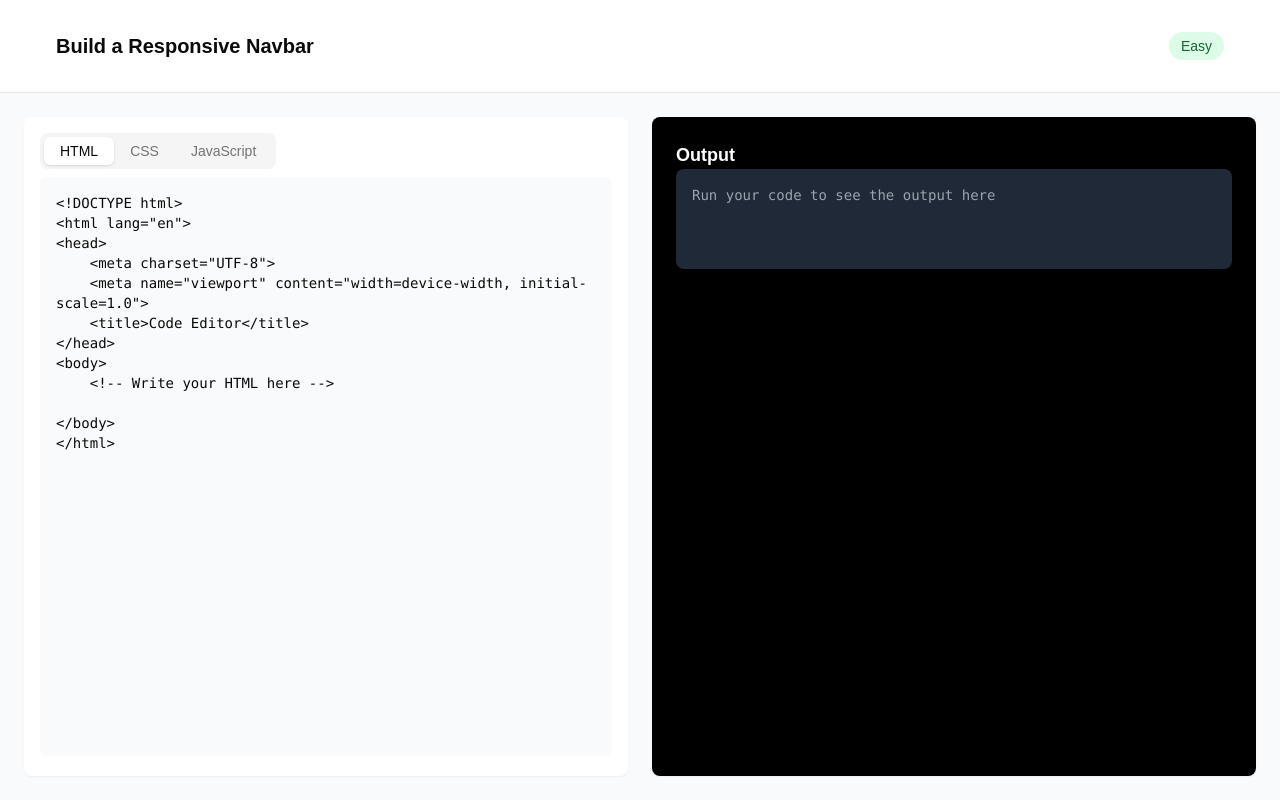
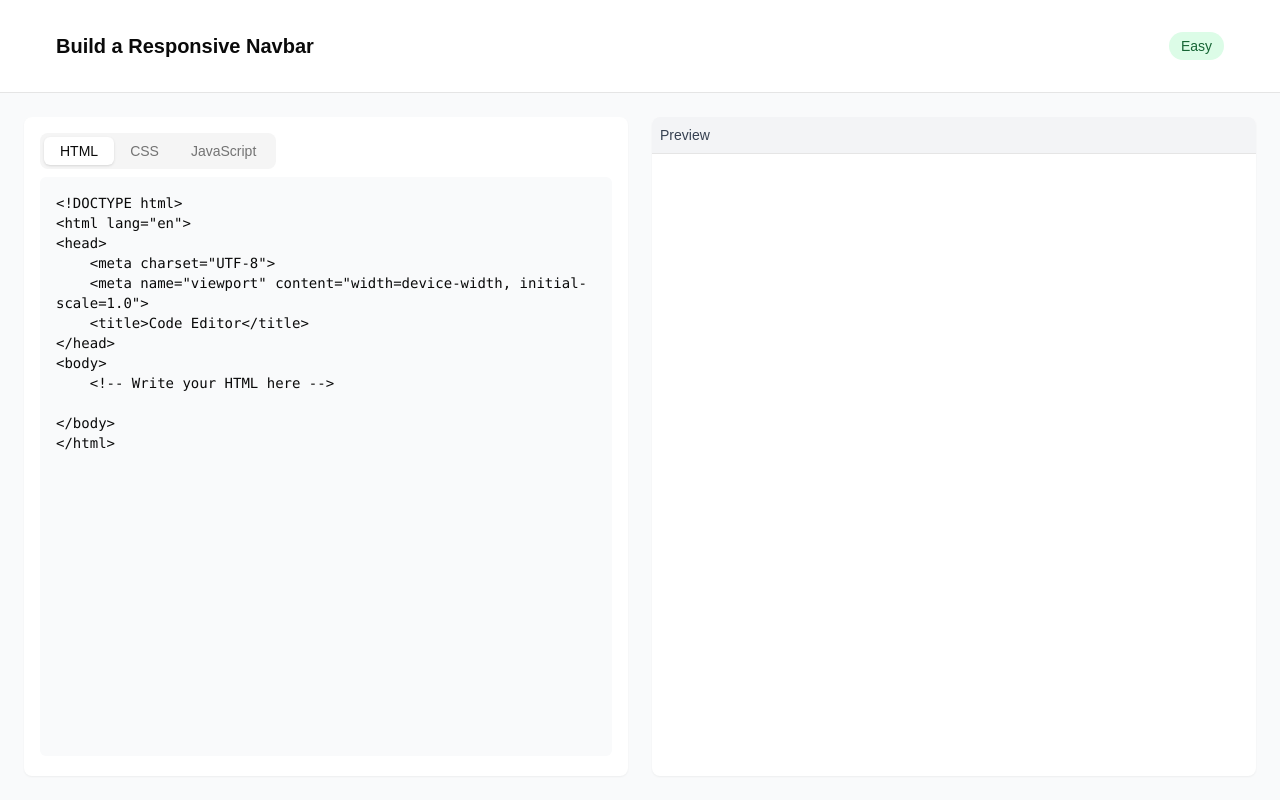
Before and after one commit to dkgulia/DevCode, a Next.js app: page /problems/1 in a window 1280 px wide. Built offline with nearby package versions, Linux system fonts and the light colour scheme; no server answers; sample sign-in values are in the browser's storage.

Commit message:
compiler-added

```diff
--- a/src/app/(auth)/login/page.tsx
+++ b/src/app/(auth)/login/page.tsx
@@ -4,5 +4,9 @@
 import { SignIn } from '@clerk/nextjs';
 
 export default function LoginPage() {
-  return <SignIn />;
+  return (
+    <div className='bg-black flex items-center justify-center h-screen'>
+      <SignIn />;
+    </div>
+  )
 }
--- a/src/app/(auth)/register/page.tsx
+++ b/src/app/(auth)/register/page.tsx
@@ -4,5 +4,9 @@
 import { SignUp } from '@clerk/nextjs';
 
 export default function RegisterPage() {
-  return <SignUp />;
+  return (
+    <div className='bg-black flex items-center justify-center h-screen'>
+      <SignUp />
+    </div>
+  )
 }
--- a/src/app/problems/[id]/page.tsx
+++ b/src/app/problems/[id]/page.tsx
@@ -2,65 +2,47 @@
 
 import React, { useState, useEffect } from "react";
 import { useParams, useRouter } from "next/navigation";
+import { useAuth } from "@clerk/nextjs";
+import CodeEditor from "../../../components/problems/CodeEditor";
 import { problems } from "../../../constants/problems";
-import CodeEditor from "../../../components/problems/CodeEditor";
-import { useAuth } from "@clerk/nextjs";
-
 
 const difficultyColors = {
   Easy: "bg-green-100 text-green-800",
   Medium: "bg-yellow-100 text-yellow-800",
   Hard: "bg-red-100 text-red-800",
-};
+} as const;
 
-export default function ProblemPage() {
+type Difficulty = keyof typeof difficultyColors;
+
+interface Problem {
+  id: string;
+  title: string;
+  difficulty: Difficulty;
+  // Add other problem properties as needed
+}
+
+const ProblemPage: React.FC = () => {
   const { isLoaded, isSignedIn } = useAuth();
   const router = useRouter();
   const { id } = useParams() as { id: string };
-  const problem = problems.find((p) => p.id === id);
+  const problem = problems.find((p) => p.id === id) as Problem | undefined;
 
-  const [code, setCode] = useState("");
-  const [output, setOutput] = useState("");
-  const [isCompiling, setIsCompiling] = useState(false);
-  const [error, setError] = useState("");
+  const [output, setOutput] = useState<string>("");
+  const [isCompiling, setIsCompiling] = useState<boolean>(false);
+  const [error, setError] = useState<string>("");
 
   useEffect(() => {
     if (isLoaded && !isSignedIn) {
-      router.push('/sign-in'); // Update this line
+      router.push('/sign-in');
     }
   }, [isLoaded, isSignedIn, router]);
 
-  const handleCodeChange = (newCode: string) => {
-    setCode(newCode);
-  };
-
-  const handleCodeCompile = async () => {
-    setIsCompiling(true);
-    setError("");
-    setOutput("");
-
+  const handleCodeCompile = (compiledCode: string) => {
     try {
-      const sandbox = `
-        try {
-          ${code}
-        } catch (error) {
-          console.error('Runtime Error:', error.message);
-        }
-      `;
-
-      const compiledFunction = new Function(sandbox);
-      const originalConsole = console.log;
-      let output = "";
-
-      console.log = (...args) => {
-        output += args.join(" ") + "\n";
-      };
-
-      compiledFunction();
-
-      console.log = originalConsole;
-      setOutput(output || "No output generated");
-    } catch (err: unknown) {
+      setIsCompiling(true);
+      setError("");
+      setOutput(compiledCode);
+    } catch (err) {
       if (err instanceof Error) {
         setError(`Compilation Error: ${err.message}`);
       } else {
@@ -96,6 +78,7 @@ export default function ProblemPage() {
 
   return (
     <div className="h-screen flex flex-col bg-gray-50">
+      {/* Header */}
       <header className="bg-white border-b">
         <div className="container mx-auto px-6">
           <div className="py-4 flex items-center justify-between">
@@ -111,25 +94,34 @@ export default function ProblemPage() {
         </div>
       </header>
 
+      {/* Main Content */}
       <div className="flex-1 grid grid-cols-2 gap-6 p-6">
-        <div className="bg-white rounded-lg shadow-sm p-4">
-          <CodeEditor onCodeCompile={handleCodeChange} />
+        {/* Editor Section */}
+        <div className="bg-white rounded-lg shadow-sm overflow-hidden p-4">
+          <CodeEditor onCodeCompile={handleCodeCompile} />
         </div>
-        <div className="bg-black text-white rounded-lg shadow-sm p-6">
-          <h3 className="text-lg font-semibold">Output</h3>
-          <div className="bg-gray-800 p-4 rounded-lg min-h-[100px] font-mono text-sm">
+
+        {/* Output Preview */}
+        <div className="bg-white rounded-lg shadow-sm overflow-hidden">
+          <div className="p-2 bg-gray-100 border-b">
+            <h3 className="text-sm font-medium text-gray-700">Preview</h3>
+          </div>
+          <div className="h-[calc(100%-40px)]">
             {error ? (
-              <span className="text-red-400">{error}</span>
-            ) : isCompiling ? (
-              <span className="text-yellow-400">Compiling...</span>
-            ) : output ? (
-              <pre className="text-green-400 whitespace-pre-wrap">{output}</pre>
+              <div className="p-4 text-red-600">{error}</div>
             ) : (
-              <span className="text-gray-400">Run your code to see the output here</span>
+              <iframe
+                srcDoc={output}
+                title="output"
+                className="w-full h-full border-none"
+                sandbox="allow-scripts allow-same-origin allow-modals"
+              />
             )}
           </div>
         </div>
       </div>
     </div>
   );
-}
+};
+
+export default ProblemPage;
```
